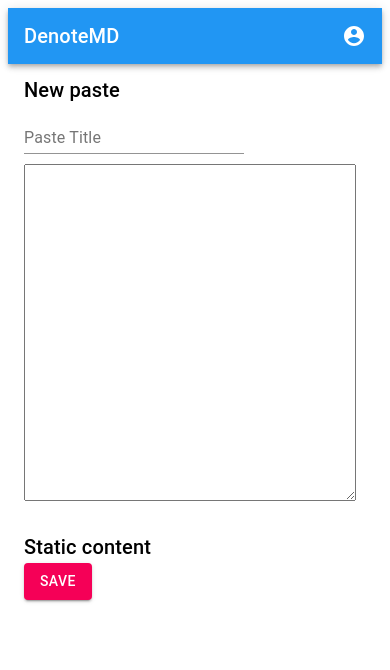
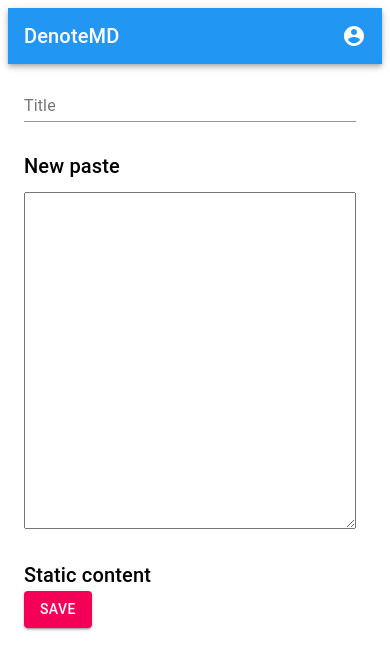
Before and after one commit to DenoteMD/denote-md-backend, a React (Create React App) app in the folder dmd-frontend/: page / in a window 390 px wide. Shown: the top 670 px of the page. Built offline with nearby package versions, Linux system fonts and the light colour scheme.

Commit message:
Update UI, reponsive for mobile

```diff
--- a/dmd-frontend/src/components/App.tsx
+++ b/dmd-frontend/src/components/App.tsx
@@ -21,6 +21,7 @@ const theme = createMuiTheme({
 const useStyles = makeStyles((theme: Theme) => ({
   container: {
     display: 'flex',
+    flexWrap: 'wrap'
   },
   editor: {
     flexGrow: 1,
@@ -46,7 +47,6 @@ const App = () => {
       <Topbar />
       <Container className={classes.container}>
         <Editor className={classes.editor} onSaveFunc={onEditorSave}></Editor>
-        {/* <div className={classes.sidebar}></div> */}
       </Container>
     </MuiThemeProvider>
   );
--- a/dmd-frontend/src/components/Editor.tsx
+++ b/dmd-frontend/src/components/Editor.tsx
@@ -1,12 +1,11 @@
 import React from 'react';
-
 import { makeStyles, Theme } from '@material-ui/core/styles';
 import TextArea from '@material-ui/core/TextareaAutosize';
 import Typography from '@material-ui/core/Typography';
 import Button from '@material-ui/core/Button';
+import TextField from '@material-ui/core/TextField';
+import Grid from '@material-ui/core/Grid';
 import Box from '@material-ui/core/Box';
-import TextField from '@material-ui/core/TextField';
-import { Grid } from '@material-ui/core';
 
 const useStyles = makeStyles((theme: Theme) => ({
   wrapper: {
@@ -16,15 +15,16 @@ const useStyles = makeStyles((theme: Theme) => ({
   textArea: {
     marginTop: '10px',
     marginBottom: '10px',
-    width: '100%',
+    minWidth: '100%',
+    maxwidth: '100%',
     fontSize: '14px',
     padding: '10px',
     fontFamily: 'Consolas,Courier,serif',
     lineHeight: '21px;',
     boxSizing: 'border-box',
   },
-  staticContentDiv: {
-    boxSizing: 'border-box',
+  gridContainer: {
+    marginTop: '20px',
   }
 }));
 
@@ -58,11 +58,17 @@ const Editor = ({ className, onSaveFunc }: comProps) => {
       <form className="" onSubmit={onFormSubmit}>
         <div>
           <Grid container spacing={2}>
+            <Grid item sm={6} xs={12}>
+              <TextField id="title" label="Title" fullWidth/>
+            </Grid>
+          </Grid>
+        </div>
+        <div>
+          <Grid container spacing={2} className={classes.gridContainer}>
             <Grid item sm={6} xs={12} zeroMinWidth>
               <Typography className={classes.label} variant="h6" noWrap>
                 New paste
               </Typography>
-            <TextField id="title" label="Paste Title"/>
               <TextArea value={text}
                       onChange={handleOnChange}
                       className={classes.textArea}
@@ -73,9 +79,9 @@ const Editor = ({ className, onSaveFunc }: comProps) => {
               <Typography className={classes.label} variant="h6" noWrap>
                 Static content
               </Typography>
-              <div>
+              <Box>
                 {text}
-              </div>
+              </Box>
             </Grid>
           </Grid>
         </div>
```
Lines whose indentation alone changed are shown as unchanged.
